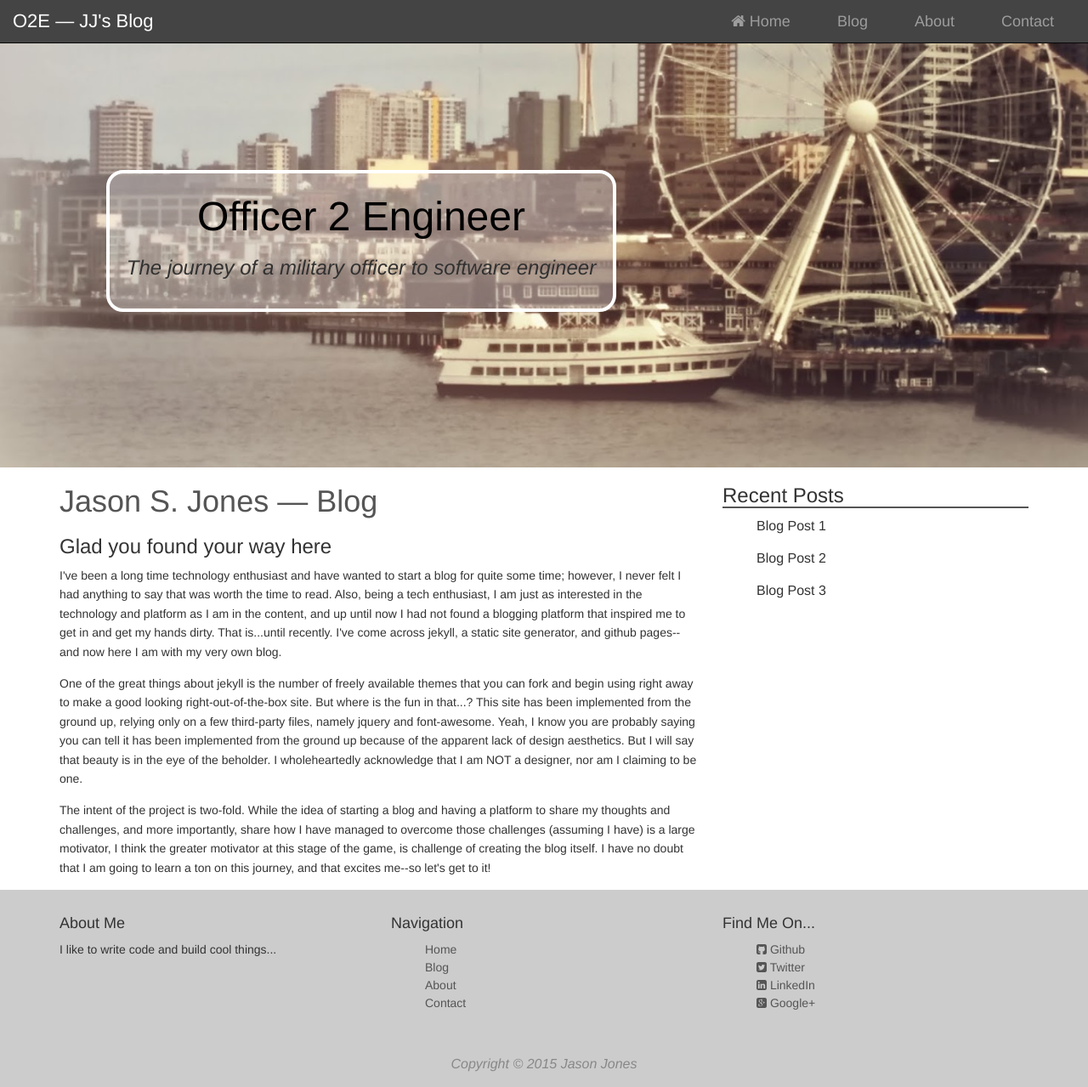
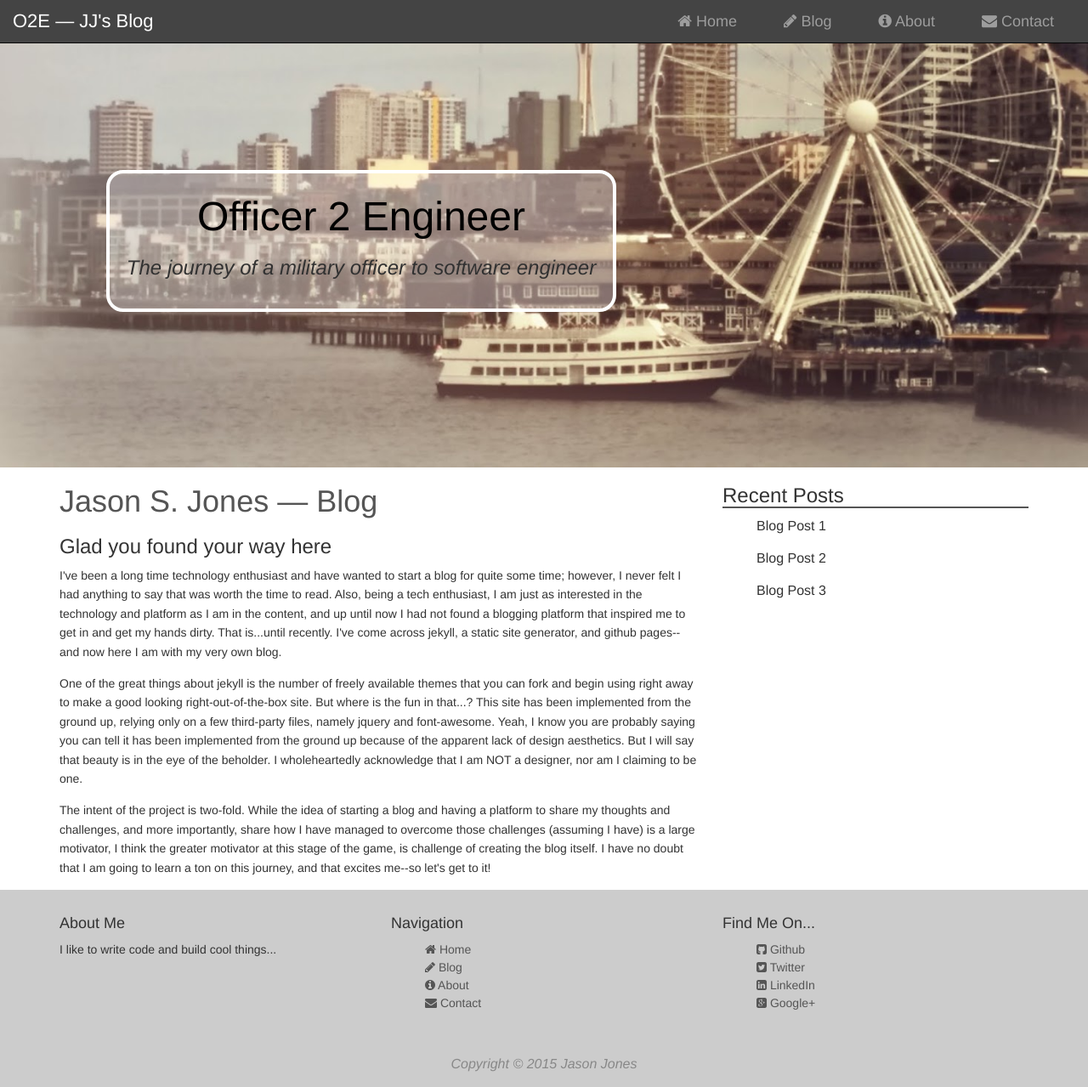
Before and after one commit to jasonsjones/jasonsjones.github.io, a Jekyll site: the page built from index.html, in a window 1280 px wide and 1279 px high. Shown: the whole window at 85% size. Built offline with Jekyll 4.4.1, drawn with Linux system fonts in a browser that asks for light colours.

Commit message:
Add fa icons to the nav links

```diff
--- a/_includes/footer.html
+++ b/_includes/footer.html
@@ -10,10 +10,10 @@
             <section class="col-sm-4">
                 <h4>Navigation</h4>
                 <ul class="unstyled">
-                    <li><a href="/">Home</a></li>
-                    <li><a href="/blog">Blog</a></li>
-                    <li><a href="/about">About</a></li>
-                    <li><a href="/contact">Contact</a></li>
+                    <li><a href="/"><i class="fa fa-home"></i> Home</a></li>
+                    <li><a href="/blog"><i class="fa fa-pencil"></i> Blog</a></li>
+                    <li><a href="/about"><i class="fa fa-info-circle"></i> About</a></li>
+                    <li><a href="/contact"><i class="fa fa-envelope"></i> Contact</a></li>
                 </ul>
             </section>
 
--- a/_includes/navbar.html
+++ b/_includes/navbar.html
@@ -19,13 +19,13 @@
                     <a href="/"><i class="fa fa-home"></i> Home</a>
                 </li>
                 <li {% if page.url == '/blog/index.html' %} class="active" {% endif %}>
-                    <a href="/blog">Blog</a>
+                    <a href="/blog"><i class="fa fa-pencil"></i> Blog</a>
                 </li>
                 <li {% if page.url == '/about/index.html' %} class="active" {% endif %}>
-                    <a href="/about">About</a>
+                    <a href="/about"><i class="fa fa-info-circle"></i> About</a>
                 </li>
                 <li {% if page.url == '/contact/index.html' %} class="active" {% endif %}>
-                    <a href="/">Contact</a>
+                    <a href="/"><i class="fa fa-envelope"></i> Contact</a>
                 </li>
             </ul>
         </div>
```
